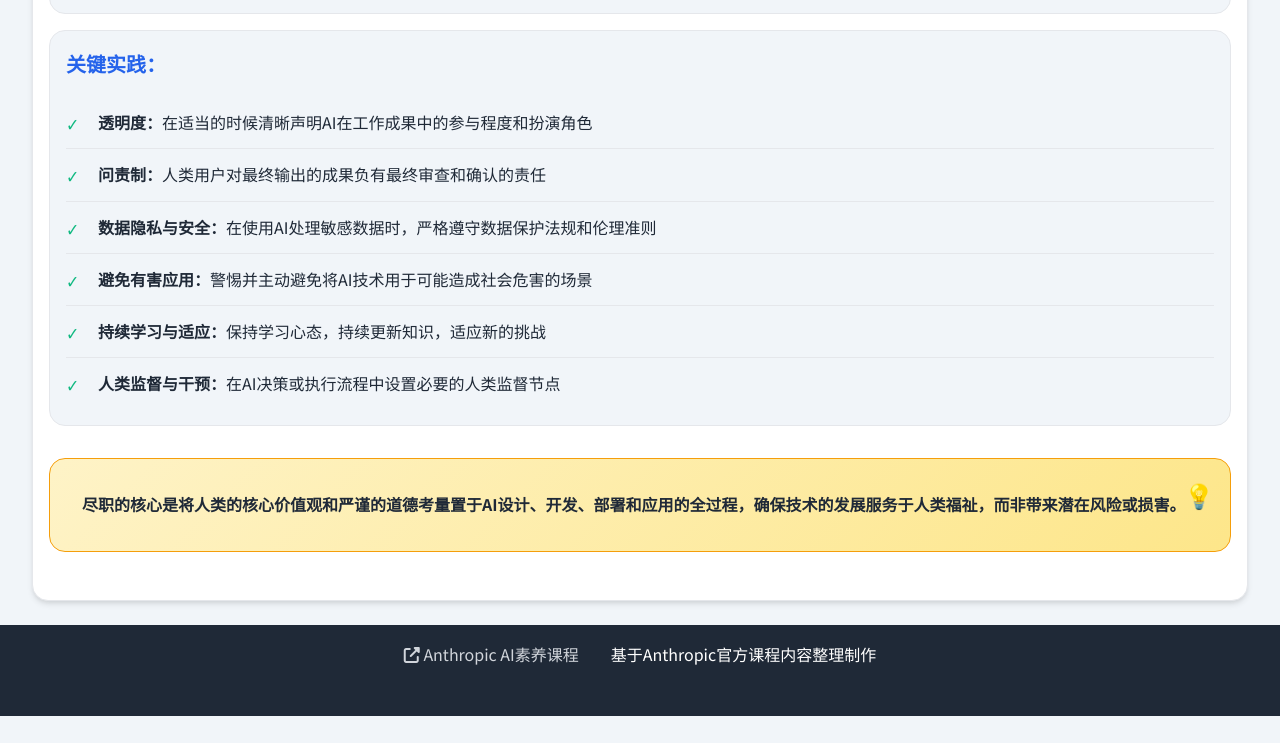
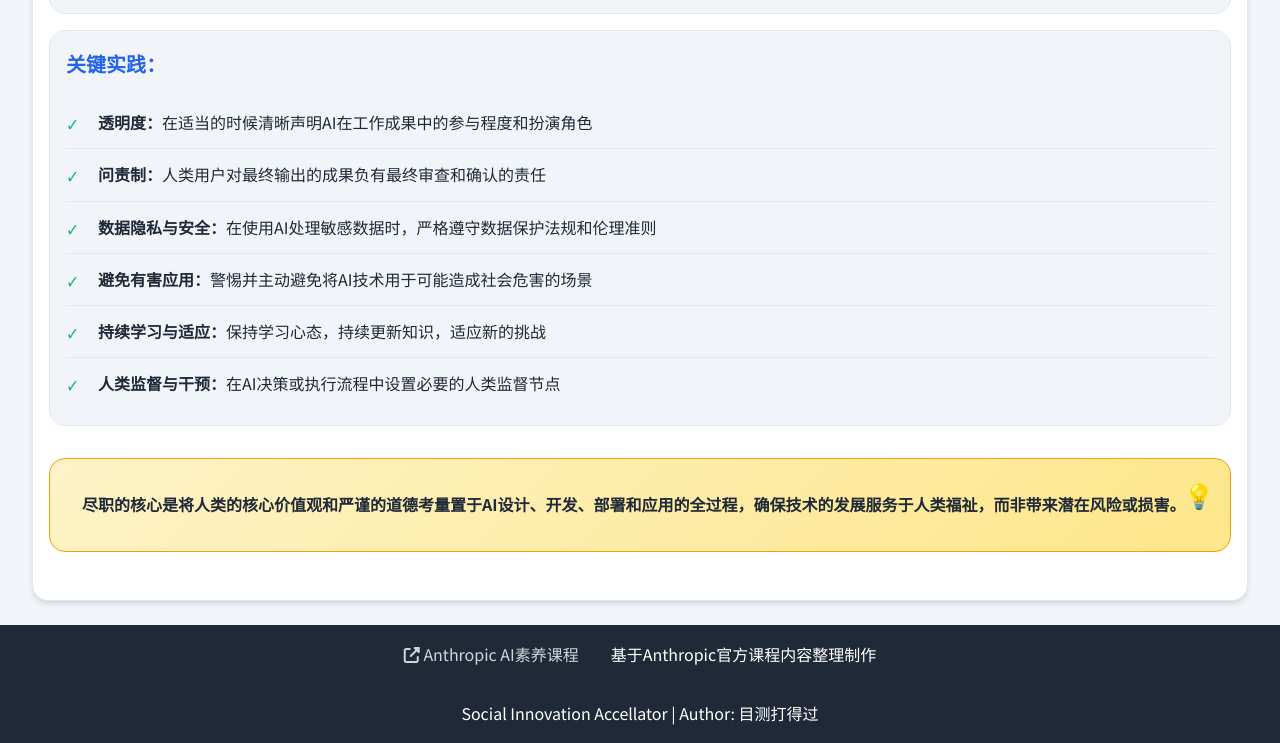
Before and after one commit to bluemeat0616/info_pages, a plain HTML site: page study/ai_fluency/index.html in a window 1280 px wide. Shown: the part 9970-10713 px from the top of the page. Before the commit the page ends 10686 px from the top, so only its background shows below. Drawn offline with nearby package versions, Linux system fonts and the light colour scheme.

Commit message:
update author

```diff
--- a/study/ai_fluency/index.html
+++ b/study/ai_fluency/index.html
@@ -1025,6 +1025,7 @@
                 </a>
                 基于Anthropic官方课程内容整理制作
             </div>
+            <p>Social Innovation Accellator | Author: 目测打得过</p>
         </div>
     </footer>
 
```
